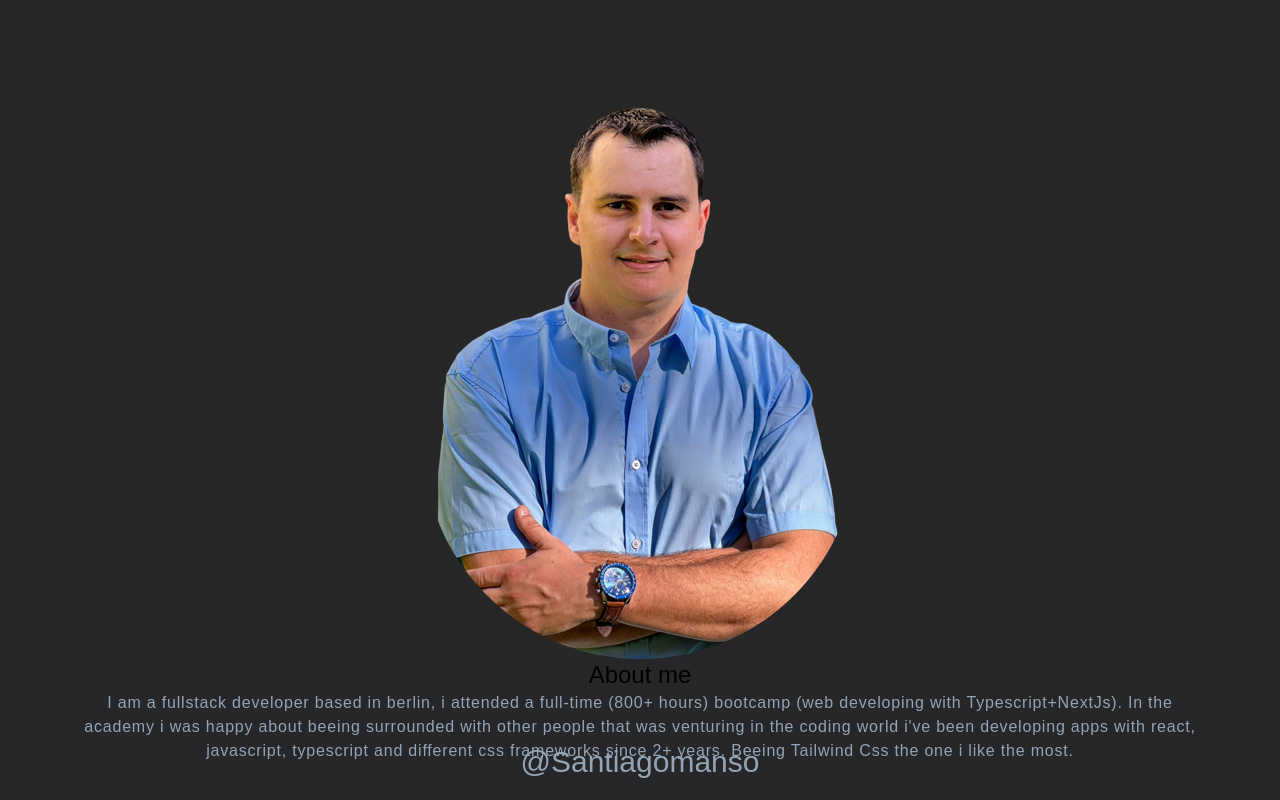
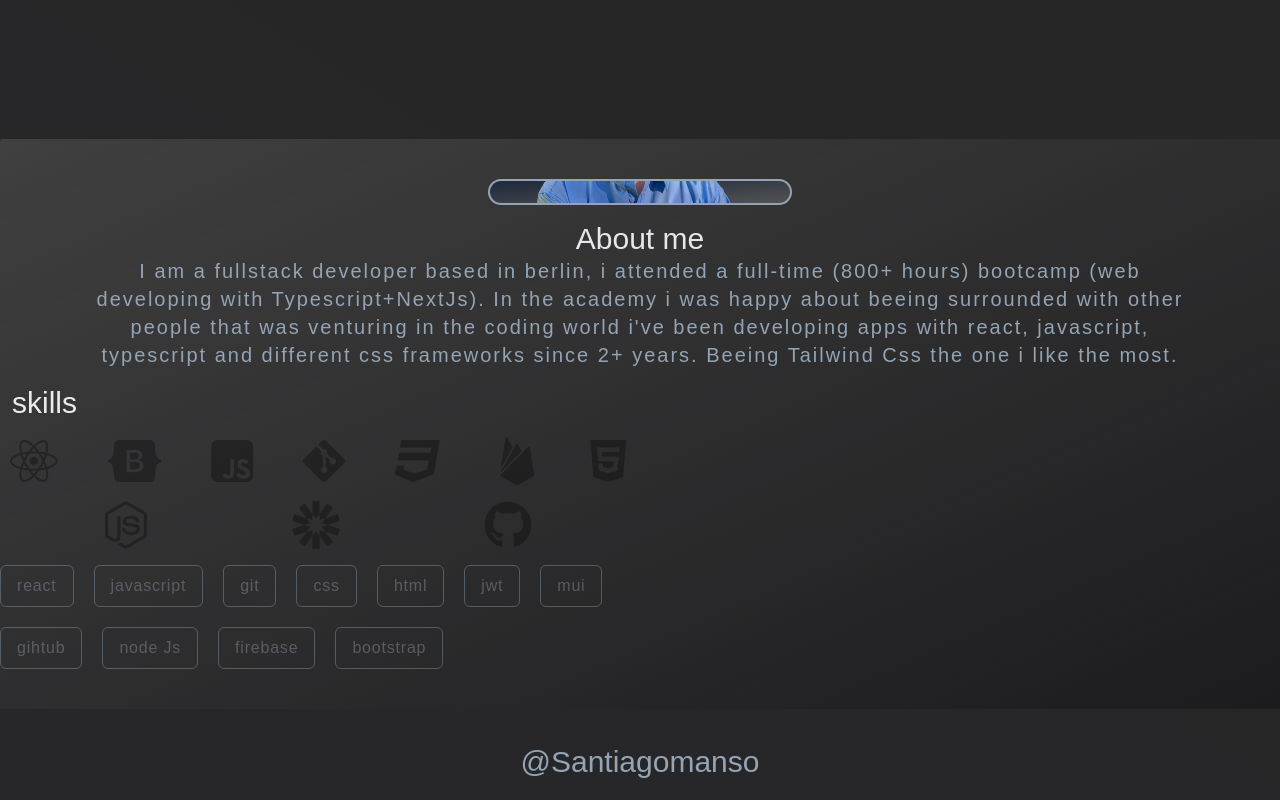
Before and after one commit to santiagomanso/santimanso.com, a React (Create React App) app: page /about in a window 1280 px wide. Built offline with nearby package versions, Linux system fonts and the light colour scheme.

Commit message:
🔧 reworked component

```diff
--- a/src/pages/About.tsx
+++ b/src/pages/About.tsx
@@ -1,26 +1,32 @@
-import santi from '../assets/santi.png'
+import TagCloud from '../components/TagCloud'
+import MainContainer from '../components/containers/MainContainer'
+
+const santi = require('../assets/santi.png')
 type Props = {}
 
 const About = (props: Props) => {
   return (
-    <div>
-      <div className='flex items-center justify-center '>
+    <MainContainer gap='gap-4' padding='lg:py-10'>
+      <div className='flex items-center justify-center bg-secondary rounded-full overflow-hidden border-2 border-secondary bg-gradient-to-br from-slate-800 to-neutral-600'>
         <img
           src={santi}
           alt='santiago manso'
-          className='rounded-full object-top'
+          className='rounded object-scale-down w-[300px] h-[300px]'
         />
       </div>
-      <h2 className='text-center text-2xl'>About me</h2>
-      <p className='text-secondary text-center px-20 tracking-wider'>
-        I am a fullstack developer based in berlin, i attended a full-time (800+
-        hours) bootcamp (web developing with Typescript+NextJs). In the academy
-        i was happy about beeing surrounded with other people that was venturing
-        in the coding world i've been developing apps with react, javascript,
-        typescript and different css frameworks since 2+ years. Beeing Tailwind
-        Css the one i like the most.
-      </p>
-    </div>
+      <div>
+        <h2 className='text-center text-3xl text-gray-200'>About me</h2>
+        <p className='text-secondary text-center px-20 tracking-widest text-xl'>
+          I am a fullstack developer based in berlin, i attended a full-time
+          (800+ hours) bootcamp (web developing with Typescript+NextJs). In the
+          academy i was happy about beeing surrounded with other people that was
+          venturing in the coding world i've been developing apps with react,
+          javascript, typescript and different css frameworks since 2+ years.
+          Beeing Tailwind Css the one i like the most.
+        </p>
+      </div>
+      <TagCloud />
+    </MainContainer>
   )
 }
 
```
